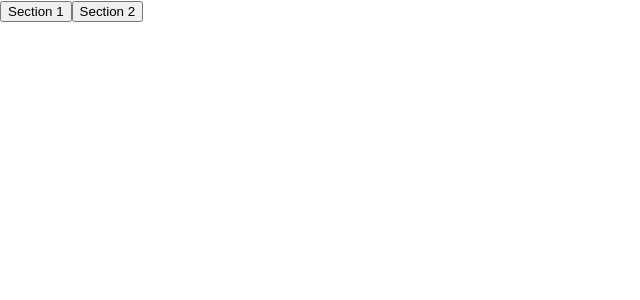
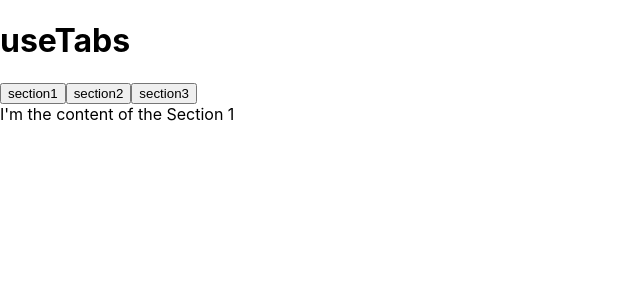
Before and after one commit to hyungook/react-hooks, a React (Create React App) app: page / in a window 1280 px wide. Shown: the top 300 px of the page, without its empty margins (0-640 px from the left). Built offline with nearby package versions, Linux system fonts and the light colour scheme.

Commit message:
useTabs practice

```diff
--- a/src/app.jsx
+++ b/src/app.jsx
@@ -1,48 +1,44 @@
-import React, { useState } from 'react';
-import './app.css';
+import React, { useState } from "react";
 
-const content = [
+const item = [
   {
-    tab: "Section 1",
+    title: "section1",
     content: "I'm the content of the Section 1"
   },
   {
-    tab: "Section 2",
+    title: "section2",
     content: "I'm the content of the Section 2"
   },
+  {
+    title: "section3",
+    content: "I'm the content of the Section 3"
+  }
 ];
-
-
-
-const useTabs = (initialTab, allTabs) => {
-  const {currentIndex, setCurrentIndex} = useState(initialTab);
-
-  if(!allTabs  || !Array.isArray(allTabs)) {
+// in: 초기 탭 initialTab, 탭 리스트 out: 탭 리스트 아이템 , set인덱스
+const useTab = (initialTab, allTabs) => {
+  const [currentIdx, setCurrentIdx] = useState(initialTab);
+  if (!allTabs || !Array.isArray(allTabs)) {
     return;
   }
 
   return {
-    currentItem: allTabs[currentIndex],
-    changeItem: setCurrentIndex
-  }
-}
+    currentItem: allTabs[currentIdx],
+    changeItem: setCurrentIdx
+  };
+};
 
 const App = () => {
-  const tabs = useTabs(0, content);
-  const {currentItem} = useTabs(0, content);
-  const {currentItecham, changeItem} = useTabs(0, content)
 
-
-  console.log(currentItem)
-
+  const { currentItem, changeItem } = useTab(0, item);
   return (
-    <div>
-      {content.map((section, index) => (
-        <button onClick={() => changeItem(index)}>{section.tab}</button>
-        // <button>{section.tab}</button>
-      ))}
-      {/* <div>{currentItem.content}</div> */}
-      <div>{currentItem}</div>
+    <div className="App">
+      <h1>useTabs</h1>
+      <div>
+        {item.map((section, index) => (
+          <button key={index} onClick={section => changeItem(index)}>{section.title}</button>
+        ))}
+      </div>
+      <div>{currentItem.content}</div>
     </div>
   );
 };
```
Also changed, not shown: 1 other file (tests, documents, lock files or other folders).
